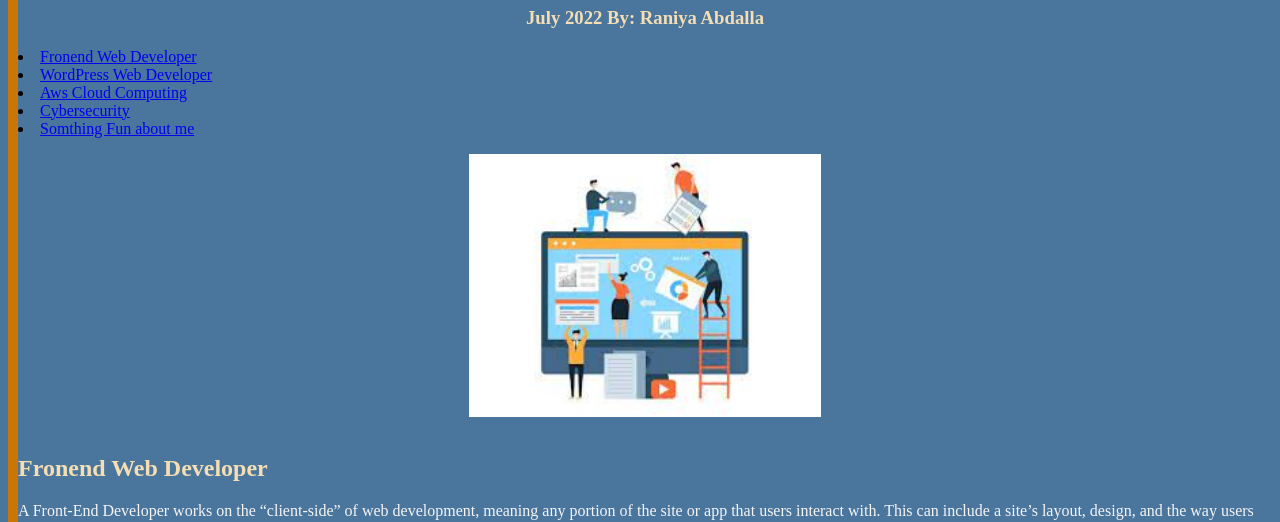
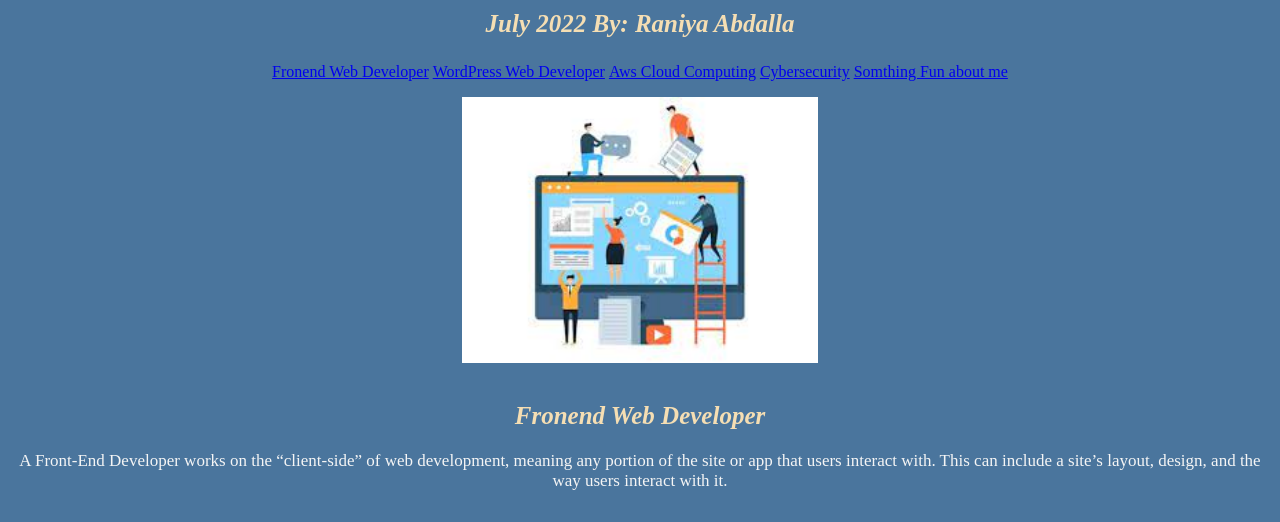
Before and after one commit to raniyaabdalla/js-assignment-4-html-me-something-raniyaabdalla, a website: page index.html in a window 1280 px wide. Shown: the part 73-595 px from the top of the page. Drawn offline with Linux system fonts and the light colour scheme.

Commit message:
work in css

```diff
--- a/index.html
+++ b/index.html
@@ -10,13 +10,17 @@
    <herader>
       <h1>My Focusing on My Technical Career Path </h1>
       <h3>July 2022 By: Raniya Abdalla</h3>
+      <div id="contents">
          <nav>
+            <ul>
                   <li><a href="#frontend">Fronend Web Developer</a></li>
                   <li><a href="#wordPress">WordPress Web Developer</a></li>
                   <li><a href="#awsCloud">Aws Cloud Computing</a></li>
                   <li> <a href="#cybersecurity">Cybersecurity</a></li>
                   <li><a href="#fun">Somthing Fun about me</a></li>
+               </ul>
          </nav>
+      </div>
    </herader>
    <main>
       <article>
@@ -67,7 +71,7 @@
                <img src="images/Hummus.png" alt="" class="center"> <br>
             </figure>
             <h2>Hummus</h2>
-   <p>Most everyone knows hummus. It’s the quintessential Middle Eastern dip made by blending chickpeas with tahini, garlic, and citrus.
+   <p>Most everyone knows hummus. It s the quintessential Middle Eastern dip made by blending chickpeas with tahini, garlic, and citrus.
 
       I grew up on it, and I'm convinced that this simple beige dip is some of the best stuff on earth! Creamy, satisfying and packed with plant-based protein.<br><br>
          </section>
--- a/styles.css
+++ b/styles.css
@@ -1,4 +1,7 @@
 /* Write your CSS here! */
+body{
+    background-color: blue;
+}
 h1 {
     color:whitesmoke;
     text-align: center;
@@ -6,34 +9,43 @@ h1 {
 
 h2 {
     color:wheat;
-    text-align: left;
+    font-size: 25px;
+    font-style: italic;
+    text-align: center;
+
 }
 
 h3 {
     color:wheat;
     text-align: center;
+    font-size: 25px;
+    font-style: italic;
+    text-align: center
 }
 
 h4 {
 
-    color:whitesmoke;
-
-    text-align: center;
+    color:rgb(245, 245, 245);
+    font-size: 20px;
+    font-style: italic;
+    text-align: center
 }
 
 h6 {
 
     color:whitesmoke;
-
     text-align: center;
 }
 
 p {
-    color: whitesmoke
+    color: whitesmoke;
+    font-size: 17px;
+    text-align: center;
+
 }
 
 body {
-    border-left: 10px solid rgb(202, 117, 6);
+    border-block-end-style: 10px solid rgb(202, 117, 6);
     background-color:rgba(62, 108, 151, 0.932);
     background-image:url(images/bg1.jpg);
 }
@@ -44,3 +56,20 @@ body {
     margin-right: auto;
     width: 30%;
   }
+
+
+  img {
+    display: block;
+    margin-left: auto;
+    margin-right: auto;
+    max-width: 88%;
+}
+
+nav ul {
+    text-align: center;
+    padding: 0;
+}
+
+nav ul li {
+    display: inline-block;
+}
```
Also changed, not shown: 1 other file. Lines whose indentation alone changed are shown as unchanged.
